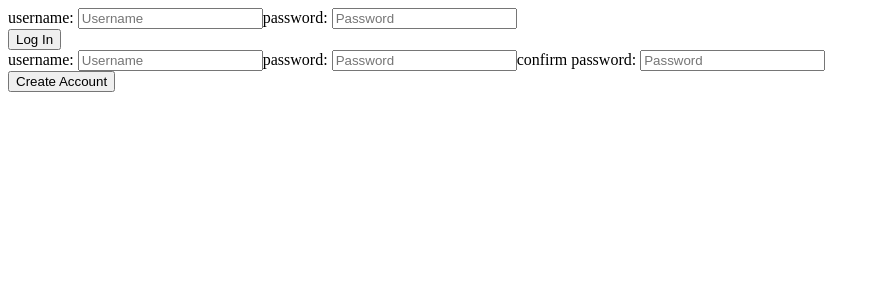
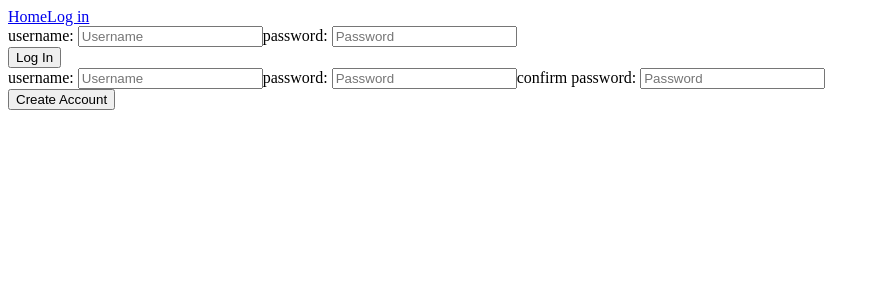
Before and after one commit to kangaroofist57/capstone, a React (Create React App) app in the folder client/: page /auth in a window 1280 px wide. Shown: the top 300 px of the page, without its empty margins (0-880 px from the left). Built offline with nearby package versions, Linux system fonts and the light colour scheme.

Commit message:
organized code and added login components and setup node-sass

```diff
--- a/client/package.json
+++ b/client/package.json
@@ -8,6 +8,7 @@
     "@testing-library/user-event": "^7.2.1",
     "react": "^16.13.1",
     "react-dom": "^16.13.1",
+    "react-router-dom": "^5.2.0",
     "react-scripts": "3.4.3"
   },
   "scripts": {
--- a/client/src/App.js
+++ b/client/src/App.js
@@ -1,5 +1,17 @@
 import React, { Component } from 'react';
+import {
+  BrowserRouter as Router,
+  Switch,
+  Route,
+  NavLink
+} from 'react-router-dom';
 import axios from 'axios';
+
+import './styles/main.scss';
+
+import Home from './components/pages/home';
+import Login from './components/pages/login';
+import NoMatch from './components/pages/noMatch';
 
 export default class APP extends Component {
 
@@ -11,129 +23,34 @@ export default class APP extends Component {
     }
   }
 
-  // componentDidMount = () => {
-  //   axios.get('/api/creds').then(data => {
-  //     this.setState({
-  //       data: data.data
-  //     });
-  //     console.log(data);
-  //   }).catch(err => {
-  //     console.log('axios Error', err);
-  //   });
-  // }
+  render() {
+    return(
+      <div className="container">
+        <Router>
 
-  handleClick = async() => {
-    await axios.get('/api/creds').then(response => {
-      if(localStorage.getItem('loggedInStatus') === 'true') localStorage.clear();
-      response.data.forEach(obj => {
-        if(obj.username === this.state.username) {
-          if(obj.password === this.state.password) {
-            localStorage.setItem('loggedInStatus', true);
-            localStorage.setItem('id', obj._id);
-            localStorage.setItem('userInfo', JSON.stringify(obj));
-            this.setState({
-              userInfo: obj
-            });
-          }
-        }
-      });
-      // this.setState({
-      //   username: response.data,
-      //   password: response.password
-      // });
-      console.log(response);
-    }).catch(err => {
-      console.log('axios Error', err);
-    });
-    window.location.reload({ forcedReload: false });
-  }
+          <div>
 
-  changeHandler = (event) => {
-    let name = event.target.name;
-    let value = event.target.value;
-    this.setState({ [name]: value });
-  }
+            <div className="nav-bar">
+              <NavLink exact to="/" activeClassName="active-link">Home</NavLink>
+              <NavLink to="/auth" activeClassName="active-link">{localStorage.getItem('loggedInStatus') === 'true'
+              ?
+              'Log out'
+              :
+              'Log in'}
+              </NavLink>
+            </div>
 
-  createAccount = () => {
-    axios.post('/api/newUser', { username: this.state.newUsername, password: this.state.newPassword }).then(data => {
-      console.log(data);
-    });
-    localStorage.setItem('loggedInStatus', true);
-  }
+            <Switch>
+              <Route exact component={Home} path="/" />
+              <Route exact component={Login} path="/auth" />
+              <Route component={NoMatch} />
+            </Switch>
 
-  // componentDidMount = () => {
-  //   axios.get('/api/creds').then(response => {
-  //     let fetchUser = response.data.filter(data => data._id === localStorage.getItem('id'));
-  //     console.log(fetchUser);
+          </div>
 
-  //     this.setState({
-  //       userInfo: fetchUser[0]
-  //     })
-  //   });
-  // }
-
-  render() {
-    return (
-      <div className="App">
-
-        <div>{localStorage.getItem('loggedInStatus') === 'true' ? `Logged In As ${JSON.parse(localStorage.getItem('userInfo')).username}` : null}</div>
-
-        <form>
-
-          <label>username: </label>
-          <input
-            name="username"
-            placeholder="Username"
-            type="username"
-            onChange={this.changeHandler}
-          />
-
-          <label>password: </label>
-          <input
-            name="password"
-            placeholder="Password"
-            type="password"
-            onChange={this.changeHandler}
-          />
-
-
-        </form>
-
-        <button onClick={this.handleClick}>{localStorage.getItem('loggedInStatus') === 'true' ? "Log Out" : "Log In"}</button>
-
-        <form>
-
-          <label>username: </label>
-          <input
-            name="newUsername"
-            placeholder="Username"
-            type="username"
-            onChange={this.changeHandler}
-          />
-
-          <label>password: </label>
-          <input
-            name="newPassword"
-            placeholder="Password"
-            type="password"
-            onChange={this.changeHandler}
-          />
-
-          <label>confirm password: </label>
-          <input
-            name="confrimPassword"
-            placeholder="Password"
-            type="password"
-            onChange={this.changeHandler}
-          />
-
-
-        </form>
-
-        <button onClick={this.createAccount}>Create Account</button>
-
+        </Router>
       </div>
-    );
+    )
   }
 }
 
--- /dev/null
+++ b/client/src/components/pages/home.js
@@ -0,0 +1,12 @@
+import React, { Component} from 'react';
+
+export default class Home extends Component {
+    render() {
+        return(
+            <div>
+                Home Page
+                {/* <NavContainer /> */}
+            </div>
+        )
+    }
+}
--- /dev/null
+++ b/client/src/components/pages/login.js
@@ -0,0 +1,129 @@
+import React, { Component } from 'react';
+import axios from 'axios';
+
+export default class Login extends Component {
+      // componentDidMount = () => {
+  //   axios.get('/api/creds').then(response => {
+  //     let fetchUser = response.data.filter(data => data._id === localStorage.getItem('id'));
+  //     console.log(fetchUser);
+
+  //     this.setState({
+  //       userInfo: fetchUser[0]
+  //     })
+  //   });
+  // }
+
+    // componentDidMount = () => {
+  //   axios.get('/api/creds').then(data => {
+  //     this.setState({
+  //       data: data.data
+  //     });
+  //     console.log(data);
+  //   }).catch(err => {
+  //     console.log('axios Error', err);
+  //   });
+  // }
+
+  handleClick = async() => {
+    await axios.get('/api/creds').then(response => {
+      if(localStorage.getItem('loggedInStatus') === 'true') localStorage.clear();
+      response.data.forEach(obj => {
+        if(obj.username === this.state.username) {
+          if(obj.password === this.state.password) {
+            localStorage.setItem('loggedInStatus', true);
+            localStorage.setItem('id', obj._id);
+            localStorage.setItem('userInfo', JSON.stringify(obj));
+            this.setState({
+              userInfo: obj
+            });
+          }
+        }
+      });
+      // this.setState({
+      //   username: response.data,
+      //   password: response.password
+      // });
+      console.log(response);
+    }).catch(err => {
+      console.log('axios Error', err);
+    });
+    window.location.reload({ forcedReload: false });
+  }
+
+  changeHandler = (event) => {
+    let name = event.target.name;
+    let value = event.target.value;
+    this.setState({ [name]: value });
+  }
+
+  createAccount = () => {
+    axios.post('/api/newUser', { username: this.state.newUsername, password: this.state.newPassword }).then(data => {
+      console.log(data);
+    });
+    // localStorage.setItem('loggedInStatus', true);
+  }
+
+  render() {
+    return (
+      <div className="App">
+
+        <div>{localStorage.getItem('loggedInStatus') === 'true' ? `Logged In As ${JSON.parse(localStorage.getItem('userInfo')).username}` : null}</div>
+
+        <form>
+
+          <label>username: </label>
+          <input
+            name="username"
+            placeholder="Username"
+            type="username"
+            onChange={this.changeHandler}
+          />
+
+          <label>password: </label>
+          <input
+            name="password"
+            placeholder="Password"
+            type="password"
+            onChange={this.changeHandler}
+          />
+
+
+        </form>
+
+        <button onClick={this.handleClick}>{localStorage.getItem('loggedInStatus') === 'true' ? "Log Out" : "Log In"}</button>
+
+        <form>
+
+          <label>username: </label>
+          <input
+            name="newUsername"
+            placeholder="Username"
+            type="username"
+            onChange={this.changeHandler}
+          />
+
+          <label>password: </label>
+          <input
+            name="newPassword"
+            placeholder="Password"
+            type="password"
+            onChange={this.changeHandler}
+          />
+
+          <label>confirm password: </label>
+          <input
+            name="confrimPassword"
+            placeholder="Password"
+            type="password"
+            onChange={this.changeHandler}
+          />
+
+
+        </form>
+
+        <button onClick={this.createAccount}>Create Account</button>
+
+      </div>
+    );
+  }
+}
--- /dev/null
+++ b/client/src/components/pages/noMatch.js
@@ -0,0 +1,11 @@
+import React from 'react';
+import { Link } from 'react-router-dom';
+
+export default function() {
+    return(
+        <div>
+            <h2>Couldnt find that page</h2>
+            <Link to="/">Return Home</Link>
+        </div>
+    )
+}
--- /dev/null
+++ b/client/src/styles/home.scss
@@ -0,0 +1,3 @@
+body {
+    background-color: white;
+}
--- /dev/null
+++ b/client/src/styles/main.scss
@@ -0,0 +1,2 @@
+@import './variables.scss';
+@import './home.scss';
--- a/package.json
+++ b/package.json
@@ -19,6 +19,7 @@
     "dotenv": "^8.2.0",
     "express": "^4.17.1",
     "mongoose": "^5.10.6",
+    "node-sass": "^4.14.1",
     "nodemon": "^2.0.4"
   }
 }
```
Also changed, not shown: client/src/styles/variables.scss (added), 2 other files (tests, documents, lock files or other folders).
